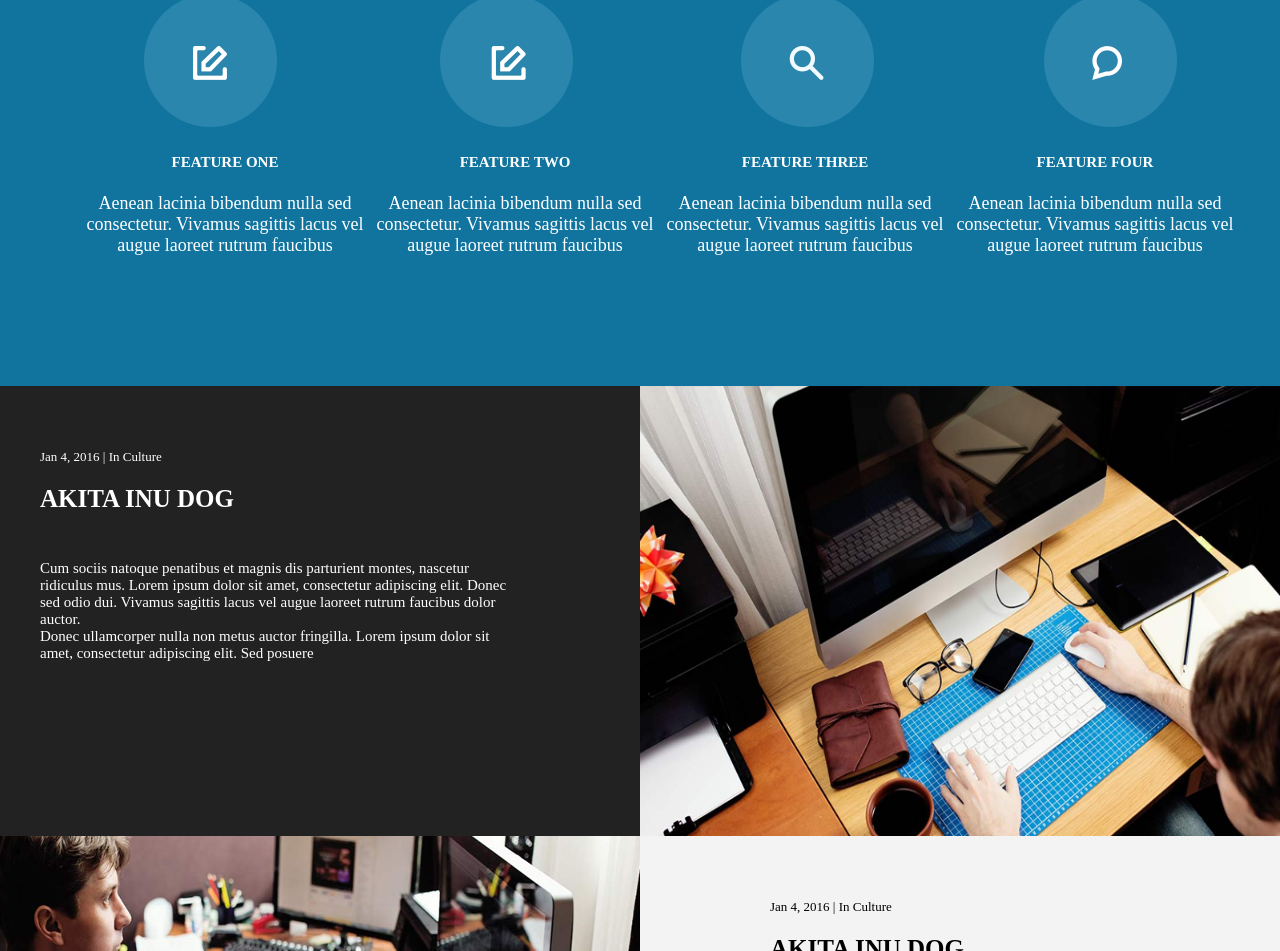
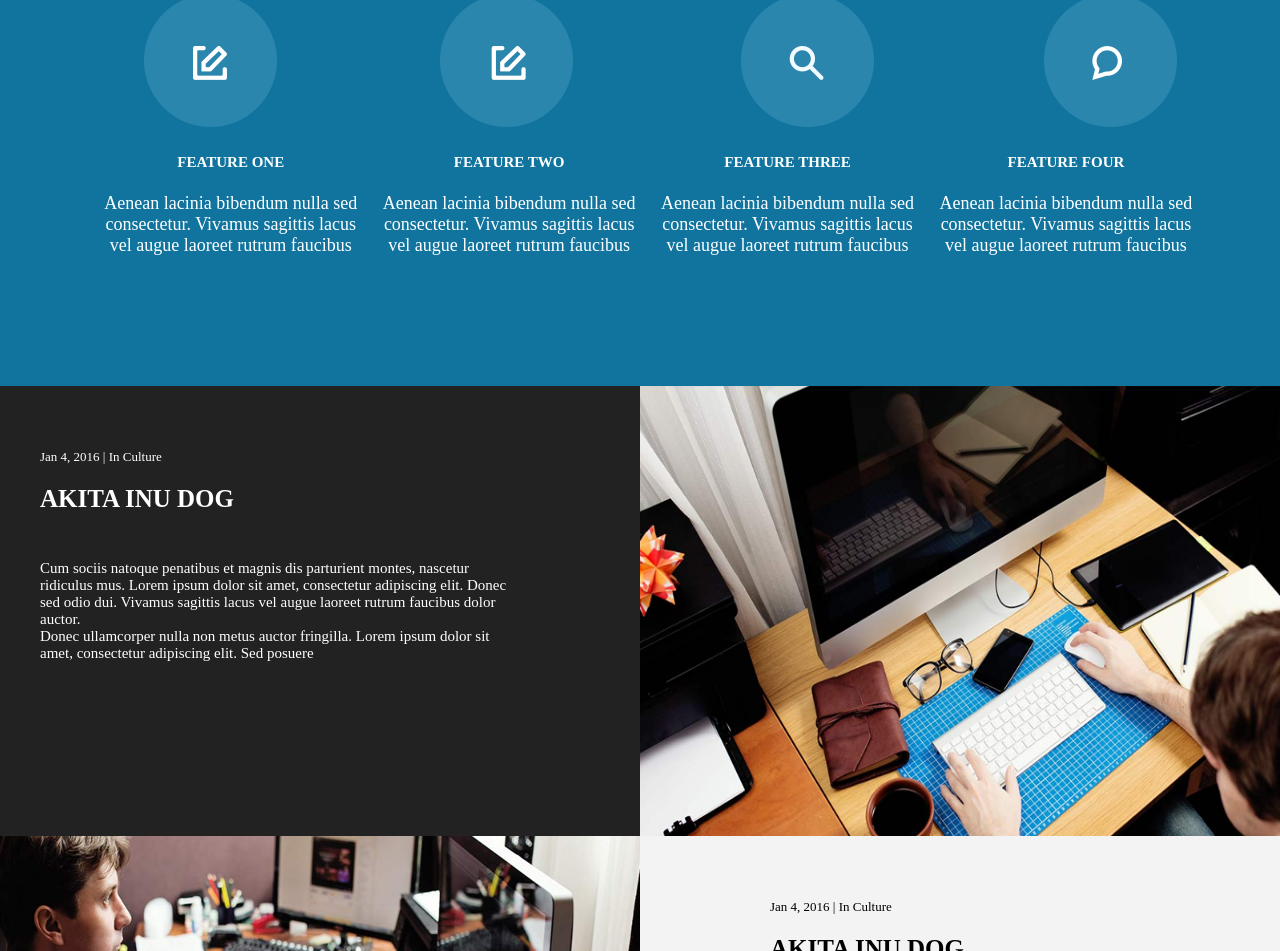
Before and after one commit to Nikanorra/Nikanora_ITmoms.github.io, a plain HTML site: page index.html in a window 1280 px wide. Shown: the part 1235-2186 px from the top of the page. Drawn offline with Linux system fonts and the light colour scheme.

Commit message:
исправление раздела W features в css

```diff
--- a/css/main_p.css
+++ b/css/main_p.css
@@ -198,10 +198,11 @@ hr {
 .awersome_numbers li {
 	float: left;
 	display: block;
-	width: 25%;
+	width: 22%;
 	font-size: 18px;
 	color: #fff;
 	text-align: center;
+	margin-left: 2%;
 
 }
 
```
